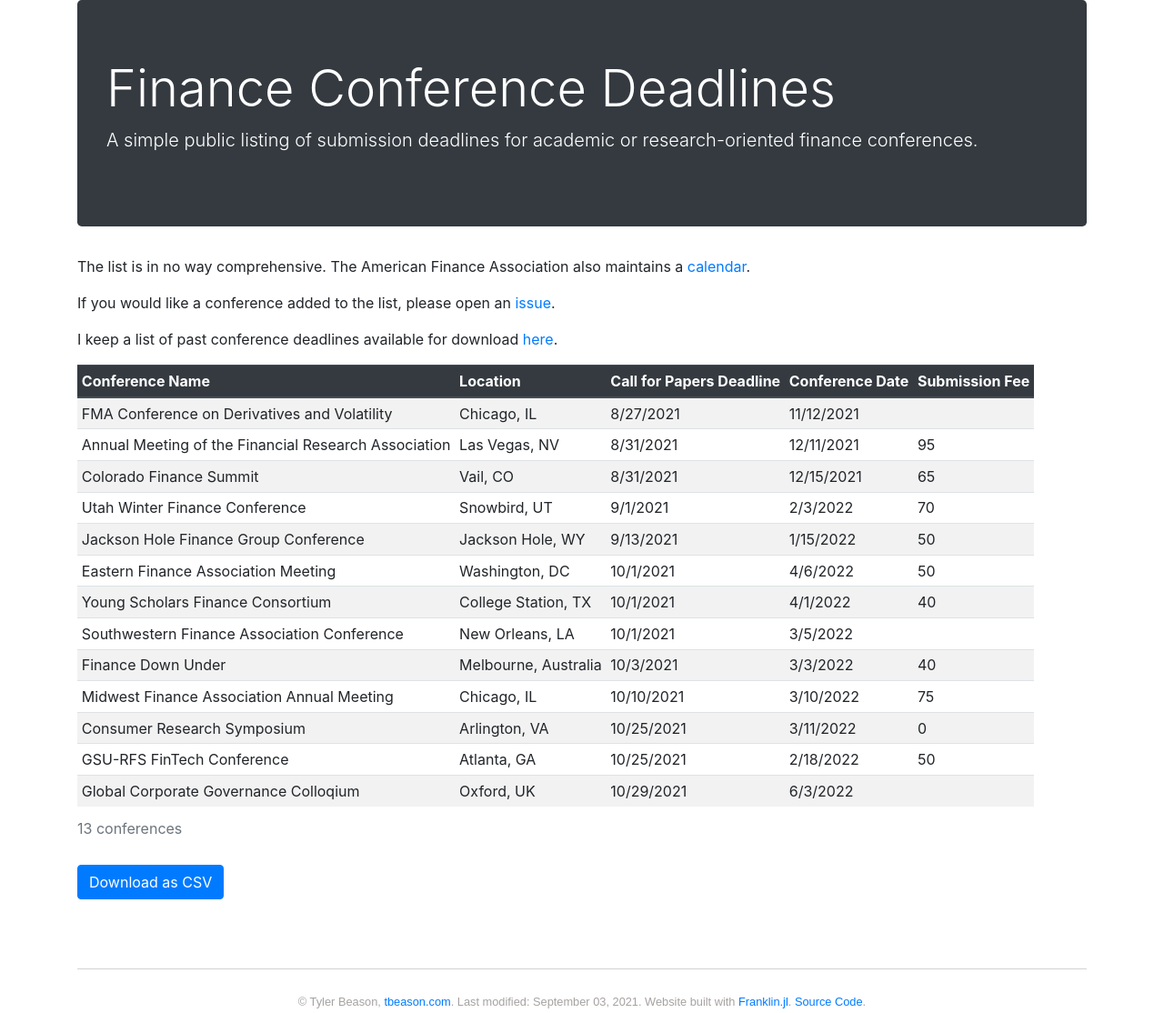
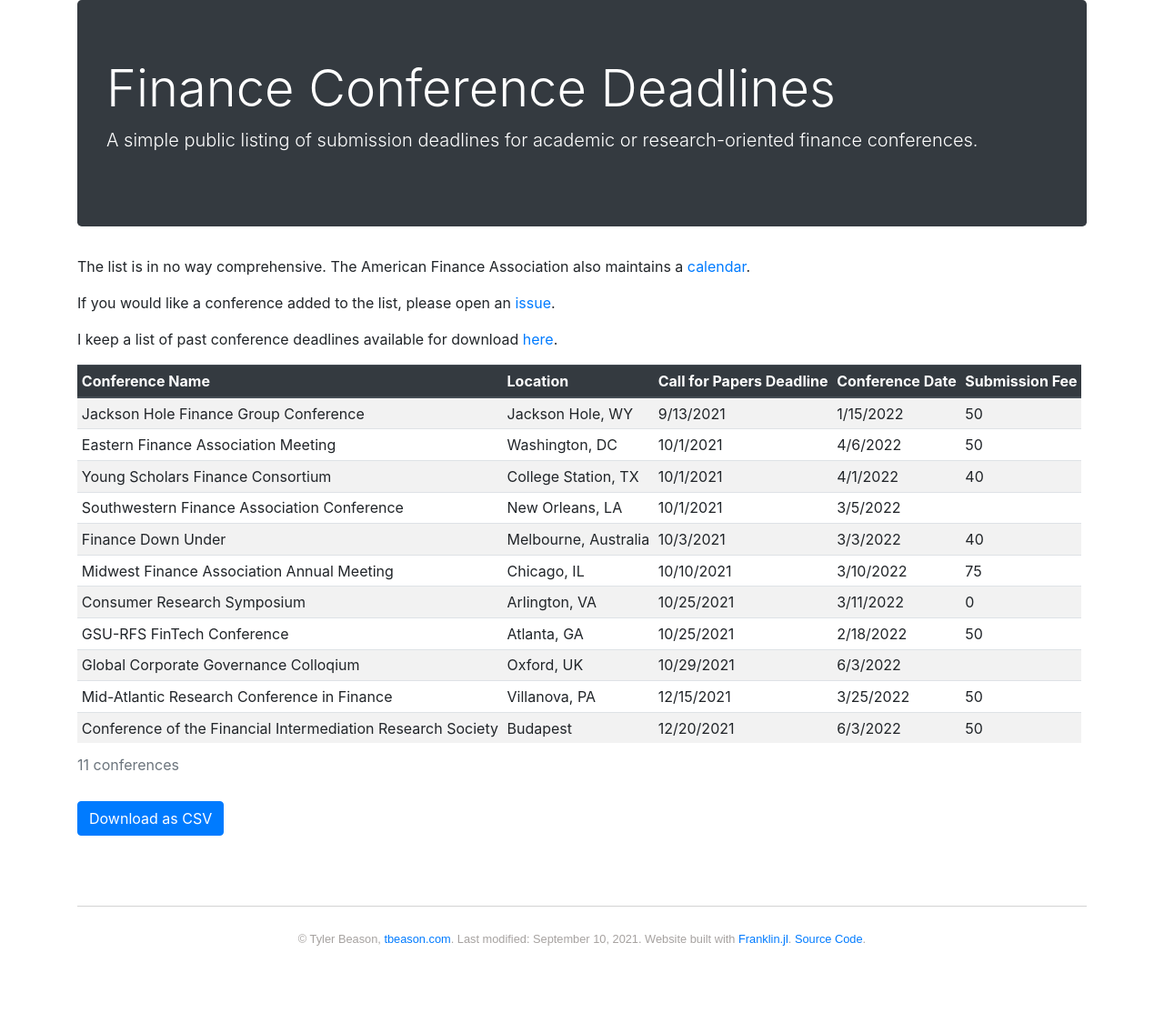
Before and after one commit to tbeason/financeconferences, a plain HTML site: page index.html in a window 1280 px wide. Shown: the whole page at 91% size. After the commit the page ends 1093 px from the top, so only its background shows below. Drawn offline with Linux system fonts and the light colour scheme.

Commit message:
Deploying to gh-pages from  @ a631824b8cd6fc9b4c0936421f179bc3a0c3457e 🚀

```diff
--- a/data/conferences_pastdue.csv
+++ b/data/conferences_pastdue.csv
@@ -73,3 +73,7 @@ CEPR European Conference on Household Finance,Online,7/19/2021,10/6/2021,50,http
 Texas Finance Festival,"Austin, TX",7/31/2021,10/28/2021,,https://www.mccombs.utexas.edu/Texas-Finance-Festival
 Fourth UTD Finance Conference,"Dallas, TX",8/15/2021,10/9/2021,25,https://jindal.utdallas.edu/events/finance-conference/
 Miami Behavioral Finance Conference,"Coral Gables, FL",8/15/2021,12/9/2021,95,https://herbert.miami.edu/faculty-research/business-conferences/behavioral-finance-conference/
+FMA Conference on Derivatives and Volatility,"Chicago, IL",8/27/2021,11/12/2021,,https://www.fma.org/derivatives2021
+Annual Meeting of the Financial Research Association,"Las Vegas, NV",8/31/2021,12/11/2021,95,https://fraconference.com/
+Utah Winter Finance Conference,"Snowbird, UT",9/1/2021,2/3/2022,70,https://www.utahwfc.org/
+Colorado Finance Summit,"Vail, CO",8/31/2021,12/15/2021,65,https://sites.google.com/site/coloradofinancesummit/
--- a/data/financeconfdeadlines.csv
+++ b/data/financeconfdeadlines.csv
@@ -1,14 +1,12 @@
 Conference Name,Location,Call for Papers Deadline,Conference Date,Submission Fee,Website
 Consumer Research Symposium,"Arlington, VA",10/25/2021,3/11/2022,0,https://www.fdic.gov/analysis/cfr/conferences-and-symposia/crs-index.html
-FMA Conference on Derivatives and Volatility,"Chicago, IL",8/27/2021,11/12/2021,,https://www.fma.org/derivatives2021
 Eastern Finance Association Meeting,"Washington, DC",10/1/2021,4/6/2022,50,http://openconf.org/efa2022
-Annual Meeting of the Financial Research Association,"Las Vegas, NV",8/31/2021,12/11/2021,95,https://fraconference.com/
 Finance Down Under,"Melbourne, Australia",10/3/2021,3/3/2022,40,https://fbe.unimelb.edu.au/conferences/fdu
 Jackson Hole Finance Group Conference,"Jackson Hole, WY",9/13/2021,1/15/2022,50,https://jhfinance.web.unc.edu/
-Utah Winter Finance Conference,"Snowbird, UT",9/1/2021,2/3/2022,70,https://www.utahwfc.org/
 GSU-RFS FinTech Conference,"Atlanta, GA",10/25/2021,2/18/2022,50,https://robinson.gsu.edu/academic-departments/finance/georgia-state-fintech-conference/
-Colorado Finance Summit,"Vail, CO",8/31/2021,12/15/2021,65,https://sites.google.com/site/coloradofinancesummit/
 Young Scholars Finance Consortium,"College Station, TX",10/1/2021,4/1/2022,40,https://mays.tamu.edu/department-of-finance/sixth-annual-young-scholars-finance-consortium/
 Midwest Finance Association Annual Meeting,"Chicago, IL",10/10/2021,3/10/2022,75,https://midwestfinance.org/conference-submission-2022
 Global Corporate Governance Colloqium,"Oxford, UK",10/29/2021,6/3/2022,,https://ecgi.global/news/call-papers-gcgc-2022
 Southwestern Finance Association Conference,"New Orleans, LA",10/1/2021,3/5/2022,,https://editorialexpress.com/conference/SWFA2022/
+Mid-Atlantic Research Conference in Finance,"Villanova, PA",12/15/2021,3/25/2022,50,https://vsbevents.villanova.edu/635645
+Conference of the Financial Intermediation Research Society,"Budapest",12/20/2021,6/3/2022,50,https://firsociety.org/conference/
--- a/index.html
+++ b/index.html
@@ -16,7 +16,7 @@
 <p>If you would like a conference added to the list, please open an <a href="https://github.com/tbeason/financeconferences/issues">issue</a>.</p>
 <p>I keep a list of past conference deadlines available for download <a href="/financeconferences/data/conferences_pastdue.csv">here</a>.</p>
 <table class="table table-striped table-responsive table-sm">
-<caption>13 conferences</caption>
+<caption>11 conferences</caption>
 <thead class="thead-dark">
 <tr>
 <th scope="col" class="align-middle">Conference Name</th>
@@ -27,34 +27,6 @@
 </tr>
 </thead>
 <tbody>
-<tr>
-<td><a href="https://www.fma.org/derivatives2021">FMA Conference on Derivatives and Volatility</a></td>
-<td>Chicago, IL</td>
-<td>8/27/2021</td>
-<td>11/12/2021</td>
-<td></td>
-</tr>
-<tr>
-<td><a href="https://fraconference.com/">Annual Meeting of the Financial Research Association</a></td>
-<td>Las Vegas, NV</td>
-<td>8/31/2021</td>
-<td>12/11/2021</td>
-<td>95</td>
-</tr>
-<tr>
-<td><a href="https://sites.google.com/site/coloradofinancesummit/">Colorado Finance Summit</a></td>
-<td>Vail, CO</td>
-<td>8/31/2021</td>
-<td>12/15/2021</td>
-<td>65</td>
-</tr>
-<tr>
-<td><a href="https://www.utahwfc.org/">Utah Winter Finance Conference</a></td>
-<td>Snowbird, UT</td>
-<td>9/1/2021</td>
-<td>2/3/2022</td>
-<td>70</td>
-</tr>
 <tr>
 <td><a href="https://jhfinance.web.unc.edu/">Jackson Hole Finance Group Conference</a></td>
 <td>Jackson Hole, WY</td>
@@ -118,6 +90,20 @@
 <td>6/3/2022</td>
 <td></td>
 </tr>
+<tr>
+<td><a href="https://vsbevents.villanova.edu/635645">Mid-Atlantic Research Conference in Finance</a></td>
+<td>Villanova, PA</td>
+<td>12/15/2021</td>
+<td>3/25/2022</td>
+<td>50</td>
+</tr>
+<tr>
+<td><a href="https://firsociety.org/conference/">Conference of the Financial Intermediation Research Society</a></td>
+<td>Budapest</td>
+<td>12/20/2021</td>
+<td>6/3/2022</td>
+<td>50</td>
+</tr>
 </table>
 
 
@@ -126,7 +112,7 @@
 
 <div class="page-foot">
   <div class="copyright">
-    &copy; Tyler Beason, <a href="https://tbeason.com">tbeason.com</a>. Last modified: September 03, 2021. Website built with <a href="https://github.com/tlienart/Franklin.jl">Franklin.jl</a>. <a href="https://github.com/tbeason/financeconferences">Source Code</a>.
+    &copy; Tyler Beason, <a href="https://tbeason.com">tbeason.com</a>. Last modified: September 10, 2021. Website built with <a href="https://github.com/tlienart/Franklin.jl">Franklin.jl</a>. <a href="https://github.com/tbeason/financeconferences">Source Code</a>.
   </div>
 </div>
 </div><!-- CONTENT ENDS HERE -->
--- a/sitemap.xml
+++ b/sitemap.xml
@@ -3,19 +3,19 @@
 
 <url>
     <loc>index.html</loc>
-    <lastmod>2021-09-03</lastmod>
+    <lastmod>2021-09-10</lastmod>
     <changefreq>monthly</changefreq>
     <priority>0.5</priority>
 </url>
 <url>
     <loc>CODE_OF_CONDUCT/index.html</loc>
-    <lastmod>2021-09-03</lastmod>
+    <lastmod>2021-09-10</lastmod>
     <changefreq>monthly</changefreq>
     <priority>0.5</priority>
 </url>
 <url>
     <loc>CONTRIBUTING/index.html</loc>
-    <lastmod>2021-09-03</lastmod>
+    <lastmod>2021-09-10</lastmod>
     <changefreq>monthly</changefreq>
     <priority>0.5</priority>
 </url>
```
Also changed, not shown: CODE_OF_CONDUCT/index.html (+1 -1 lines), CONTRIBUTING/index.html (+1 -1 lines).
